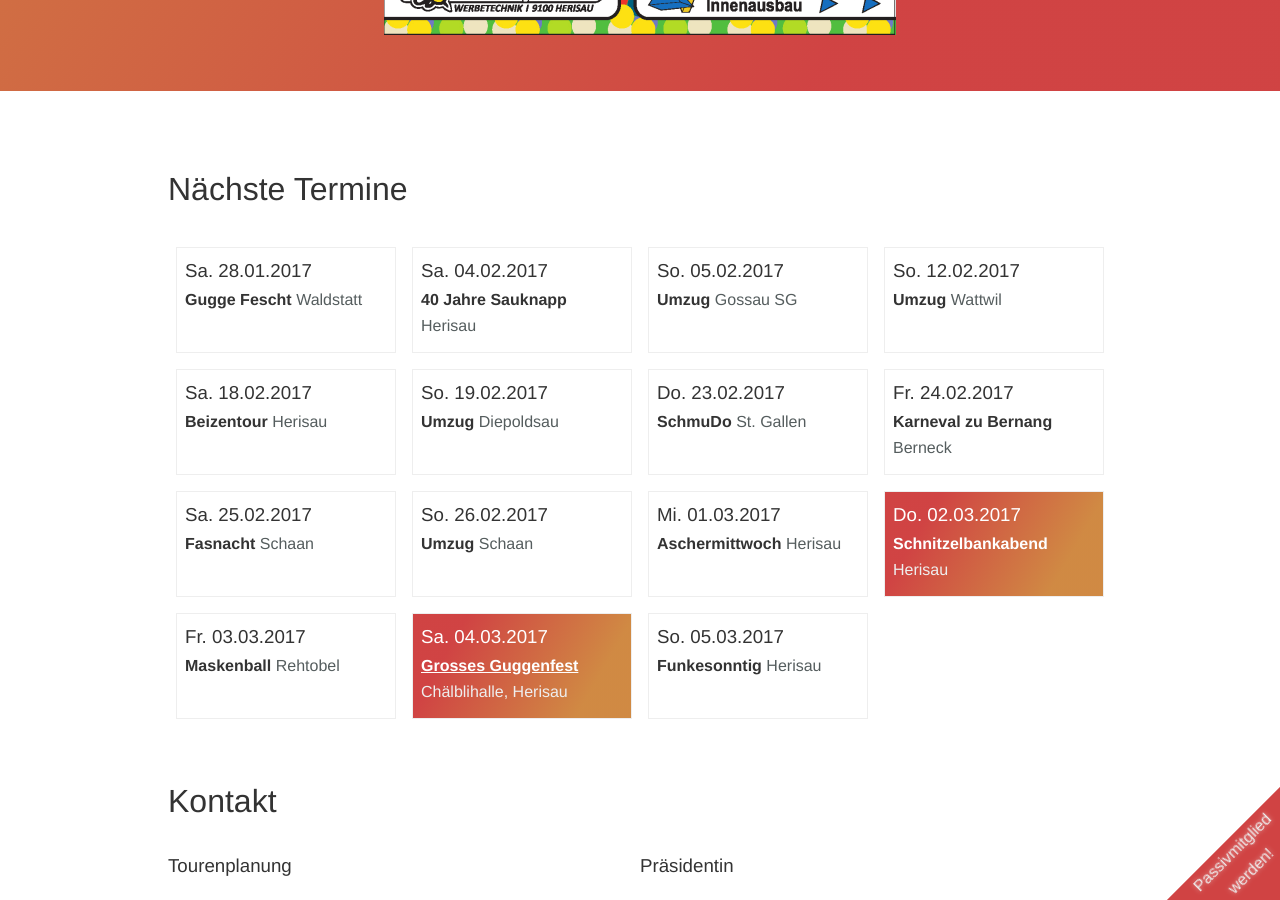
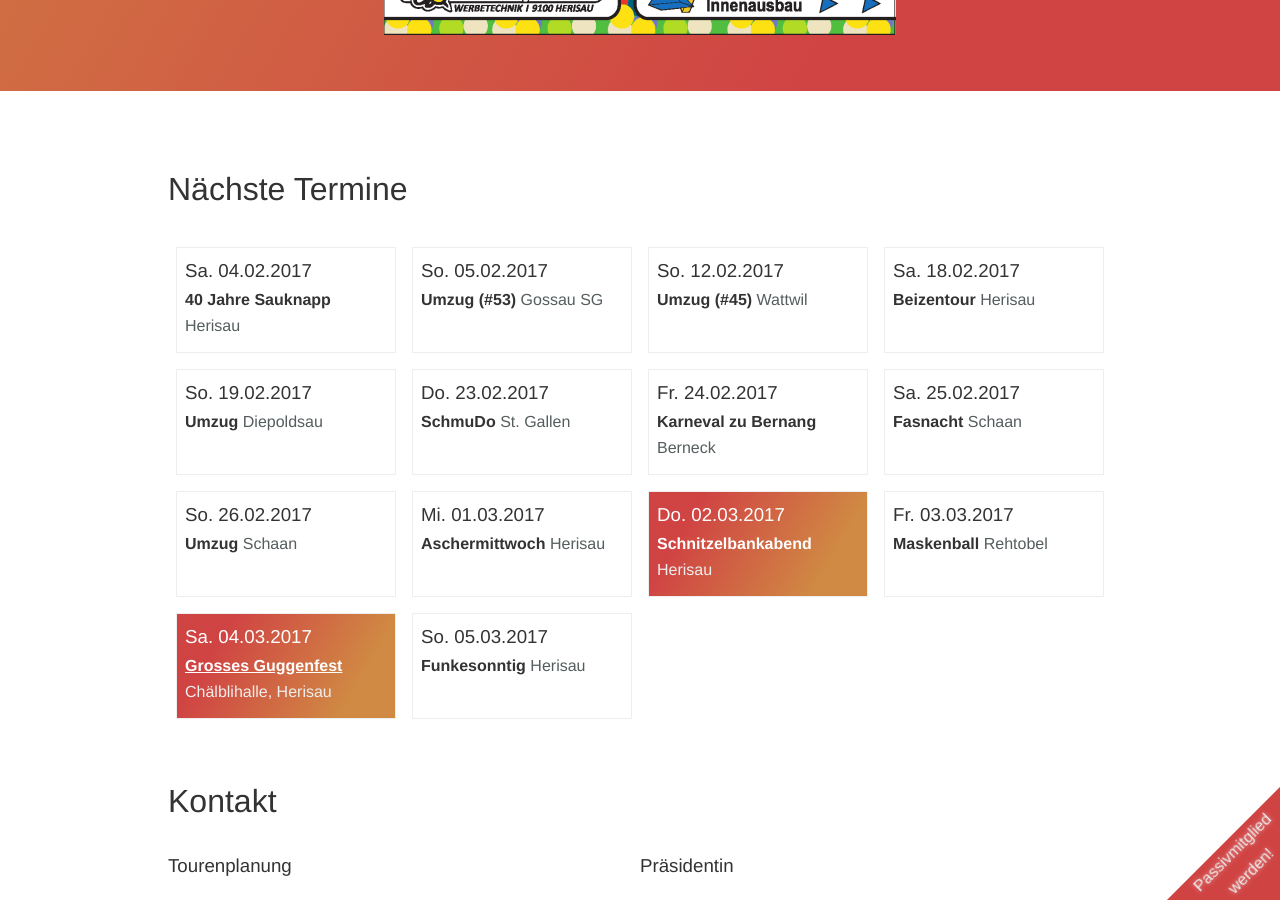
Before and after one commit to izibizi/izibizi.ch, a Jekyll site: the page built from index.html, in a window 1280 px wide and 900 px high, scrolled down 1799 px. Built offline with Jekyll 4.4.1, drawn with Linux system fonts in a browser that asks for light colours.

Commit message:
updated termine

```diff
--- a/_data/termine.yml
+++ b/_data/termine.yml
@@ -1,9 +1,4 @@
 ---
-- datum: '28.01.2017'
-  tag: Sa.
-  event: Gugge Fescht
-  wo: Waldstatt
-
 - datum: '04.02.2017'
   tag: Sa.
   event: 40 Jahre Sauknapp
@@ -11,12 +6,12 @@
 
 - datum: '05.02.2017'
   tag: So.
-  event: Umzug
+  event: Umzug (#53)
   wo: Gossau SG
 
 - datum: '12.02.2017'
   tag: So.
-  event: Umzug
+  event: Umzug (#45)
   wo: Wattwil
 
 - datum: '18.02.2017'
```
